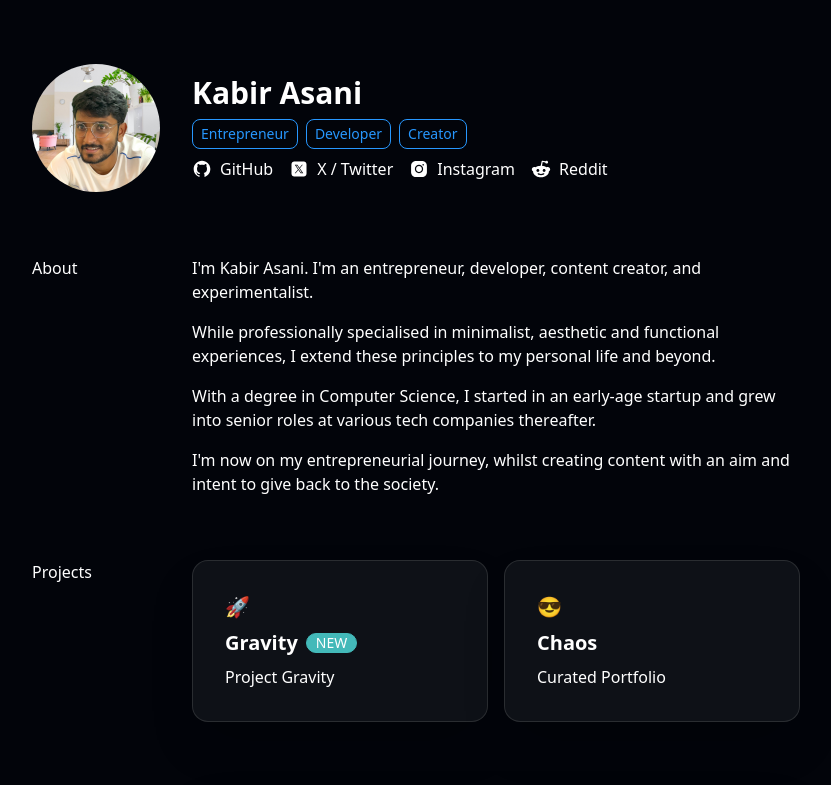
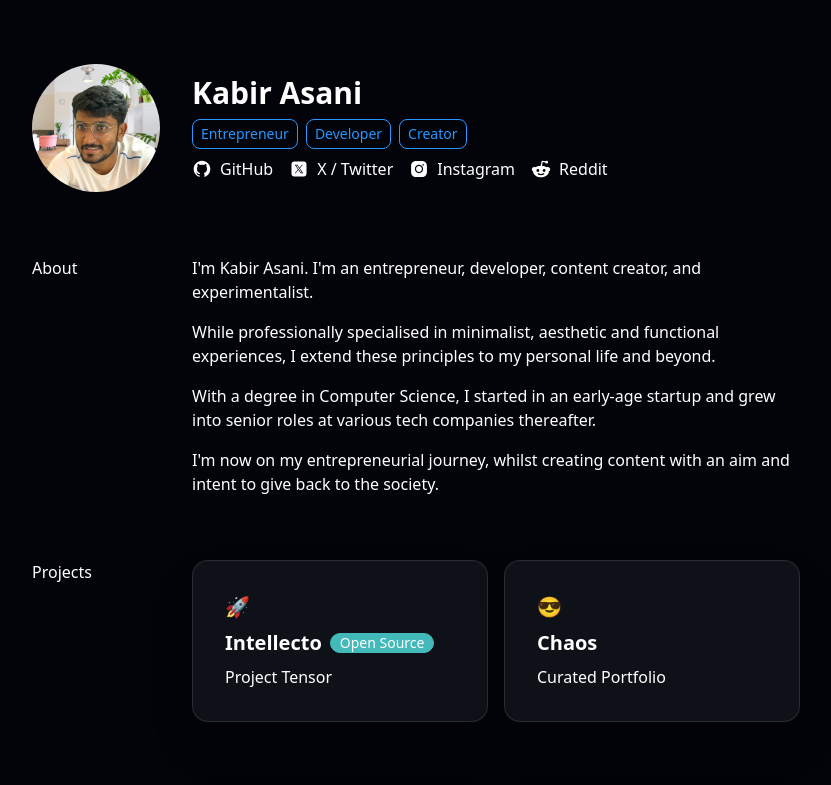
Before and after one commit to kabir-asani/chaos, a SvelteKit app: page / in a window 1280 px wide. Shown: the top 785 px of the page, without its empty margins (224-1055 px from the left). Built offline with nearby package versions, Linux system fonts and the light colour scheme.

Commit message:
Update Showcase.svelte

```diff
--- a/src/routes/components/showcase/Showcase.svelte
+++ b/src/routes/components/showcase/Showcase.svelte
@@ -10,9 +10,10 @@
 	<SectionContent slot="content" variant="grid">
 		<ShowcaseItem
 			emoji="🚀"
-			name="Gravity"
-			onelineDescription="Project Gravity"
+			name="Intellecto"
+			onelineDescription="Project Tensor"
 			highlight={true}
+			highlightContent="Open Source"
 			url="https://github.com/kabir-asani/gravity"
 		/>
 
```
